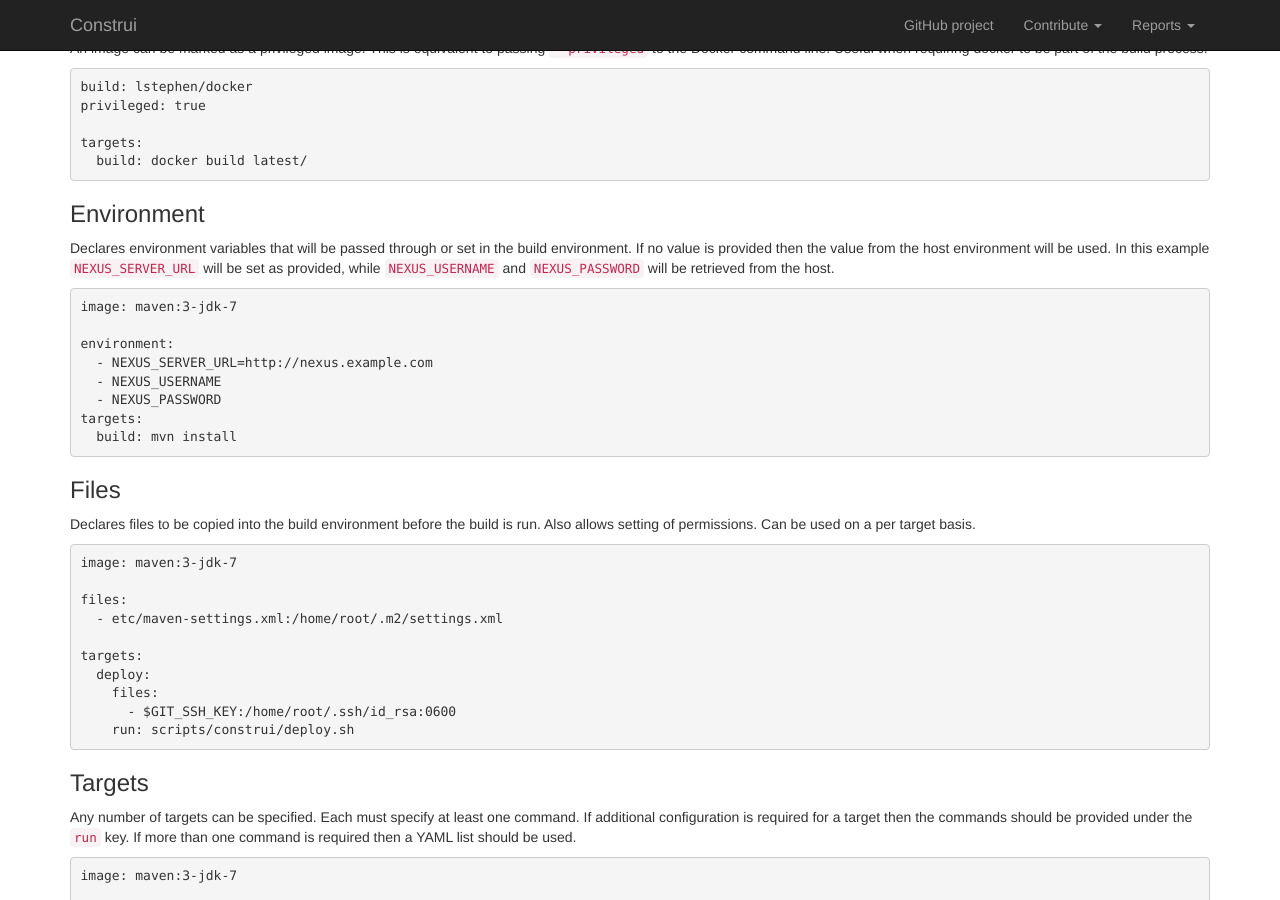
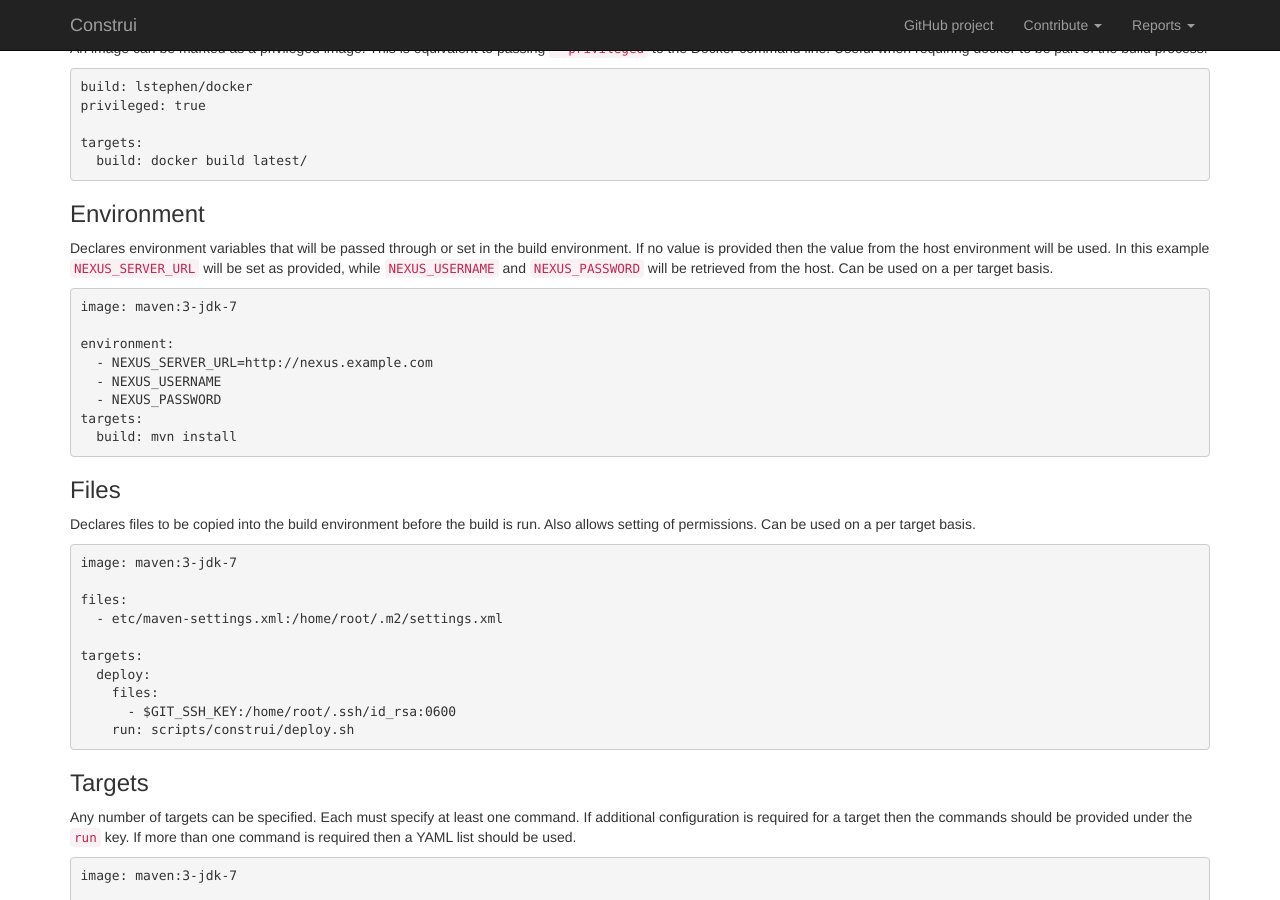
Before and after one commit to lstephen/construi, a Jekyll site: the page built from site/index.md, in a window 1280 px wide and 900 px high, scrolled down 1245 px. Built offline with Jekyll 4.4.1, drawn with Linux system fonts in a browser that asks for light colours; nearby versions of some CDN libraries; Markdown is read by kramdown in place of the engine named in the settings.

Commit message:
Update docs

````diff
--- a/site/index.md
+++ b/site/index.md
@@ -104,6 +104,7 @@ Declares environment variables that will be passed through or set in the build e
 If no value is provided then the value from the host environment will be used.
 In this example `NEXUS_SERVER_URL` will be set as provided, while `NEXUS_USERNAME` and
 `NEXUS_PASSWORD` will be retrieved from the host.
+Can be used on a per target basis.
 
 ```
 image: maven:3-jdk-7
````
